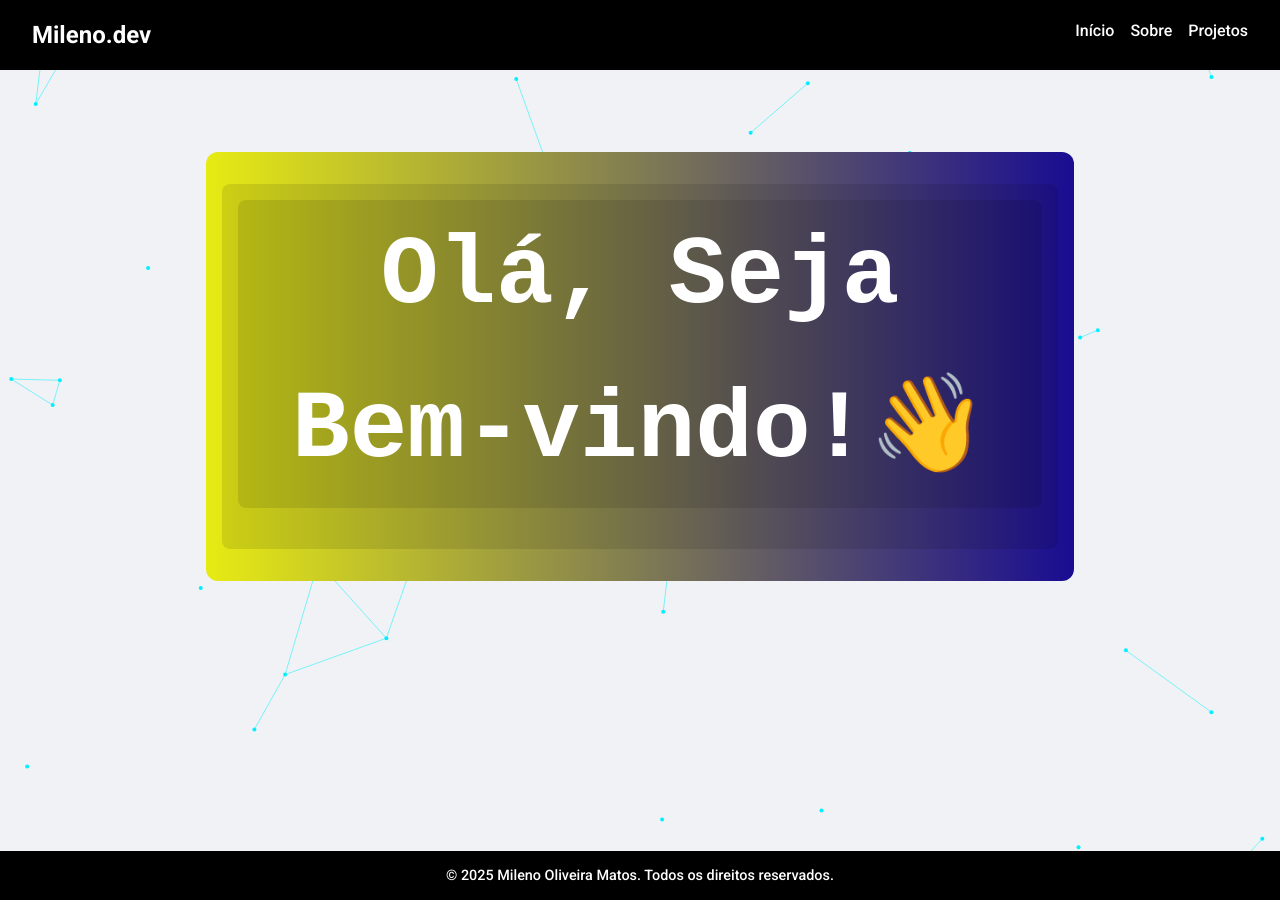
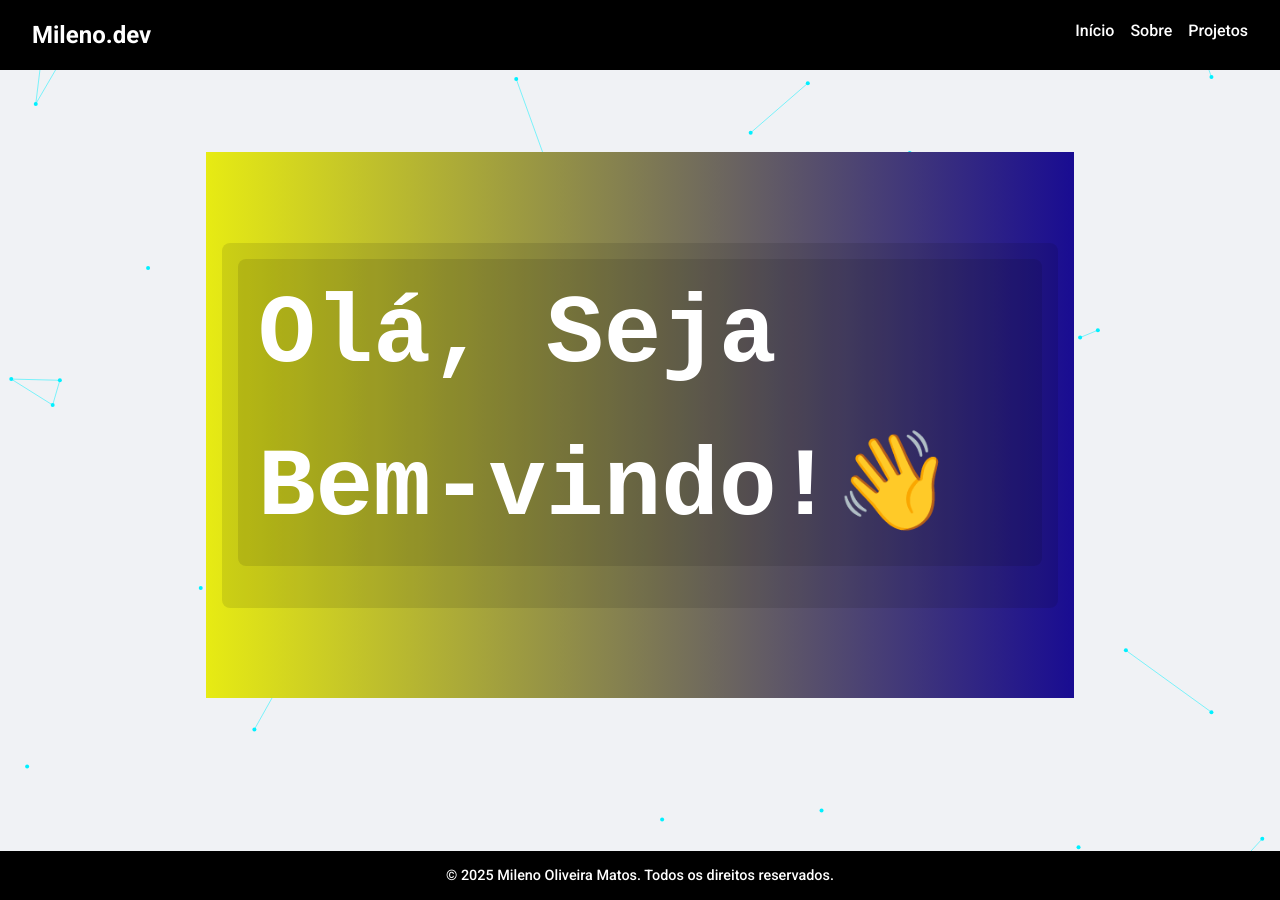
Before and after one commit to MilenoMatos/milenomatos.github.io, a Jekyll site: the page built from index.md, in a window 1280 px wide. Built offline with Jekyll 4.4.1, drawn with Linux system fonts in a browser that asks for light colours.

Commit message:
agora vai

```diff
--- a/_layouts/default.html
+++ b/_layouts/default.html
@@ -2,12 +2,13 @@
 <html lang="pt-BR">
 <head>
   <meta charset="UTF-8" />
-  <meta name="viewport" content="width=device-width, initial-scale=1.0" />
+  <meta name="viewport" content="width=device-width, initial-scale=1" />
   <title>{{ page.title }} | Mileno Oliveira Matos</title>
   <link rel="stylesheet" href="{{ '/assets/css/style.css' | relative_url }}" />
   <link href="https://fonts.googleapis.com/css2?family=Roboto:wght@300;500;700&display=swap" rel="stylesheet" />
 </head>
 <body>
+  <!-- Canvas fixo animado de partículas no fundo -->
   <canvas id="background-canvas"></canvas>
 
   <nav>
@@ -21,11 +22,13 @@
 
   <main class="container main-offset-top">
     {% if page.url == '/' %}
-      <header class="hero">
+    <header class="hero">
+      <div class="hero-inner">
         <div class="animation-container">
           <h1 id="welcome-text"></h1>
         </div>
-      </header>
+      </div>
+    </header>
     {% endif %}
 
     {{ content }}
--- a/assets/css/style.css
+++ b/assets/css/style.css
@@ -58,16 +58,24 @@ nav {
 }
 
 .hero {
+  width: 100%;
   background: linear-gradient(to right, #e7eb13, #190c92);
-  color: white;
-  text-align: center;
-  padding: 2rem 1rem;
-  border-radius: 12px;
-  max-width: 900px;
-  margin: 0 auto 3rem auto;
+  padding: 3rem 0;
   position: relative;
   z-index: 2;
 }
+
+.hero-inner {
+  max-width: 900px;
+  margin: 0 auto;
+  padding: 0 1rem;
+  display: flex;
+  justify-content: center;
+  align-items: center;
+  flex-direction: column;
+  min-height: 50vh; /* Ajuste conforme quiser */
+}
+
 .animation-container {
   font-family: 'Courier New', Courier, monospace;
   font-size: clamp(1.5rem, 4vw, 3rem);
@@ -76,7 +84,6 @@ nav {
   background: rgba(0, 0, 0, 0.1);
   border-radius: 8px;
   display: inline-block;
-  margin: 0 auto;
 }
 
 #welcome-text {
@@ -107,6 +114,8 @@ main.container {
   flex: 1 0 auto;
   position: relative;
   z-index: 1;
+  display: flex;
+  flex-direction: column;
 }
 
 .main-offset-top {
@@ -114,20 +123,20 @@ main.container {
 }
 
 #simulator {
-  display: flex;               /* ativa flexbox */
-  justify-content: center;     /* centraliza horizontalmente */
-  align-items: center;         /* centraliza verticalmente, se a altura permitir */
-  margin: 2rem auto;           /* margem vertical e centralização horizontal */
-  width: 100%;                 /* ocupa toda largura do container pai */
-  max-width: 700px;            /* largura máxima do container */
-  height: auto;                /* altura automática */
+  display: flex;
+  justify-content: center;
+  align-items: center;
+  margin: 2rem auto;
+  width: 100%;
+  max-width: 700px;
+  height: auto;
 }
 
 #simulator iframe {
-  width: 100%;                /* iframe ocupa toda largura do container #simulator */
-  max-width: 600px;           /* controla a largura máxima do iframe */
-  height: 450px;              /* altura fixa, pode ajustar aqui */
-  border: none;               /* remove borda do iframe */
+  width: 100%;
+  max-width: 600px;
+  height: 450px;
+  border: none;
 }
 
 section {
--- a/index.md
+++ b/index.md
@@ -3,3 +3,5 @@ layout: default
 title: Início
 permalink: /
 ---
+
+<!-- Conteúdo específico do index fica vazio porque o conteúdo do hero está no layout -->
```
Also changed, not shown: sobre.md (+1 -1 lines), projetos.md (line endings or trailing spaces).
